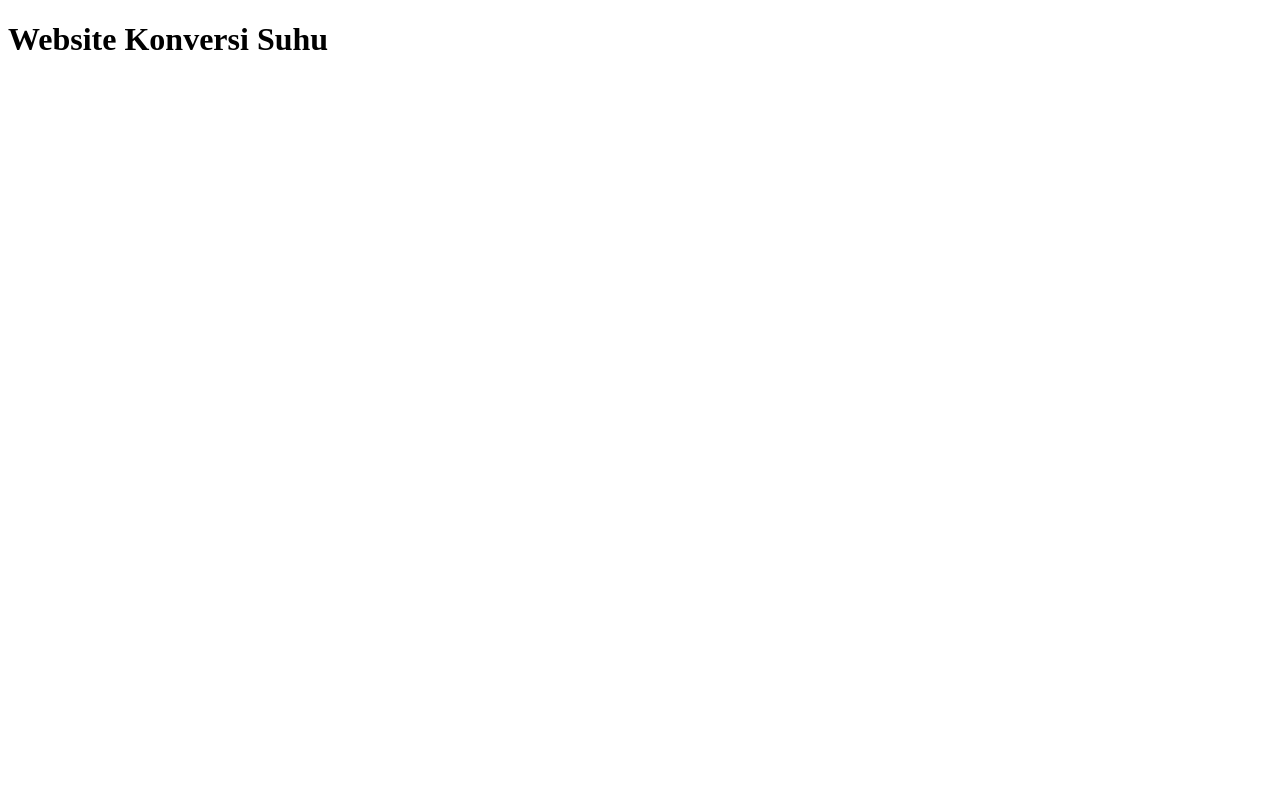
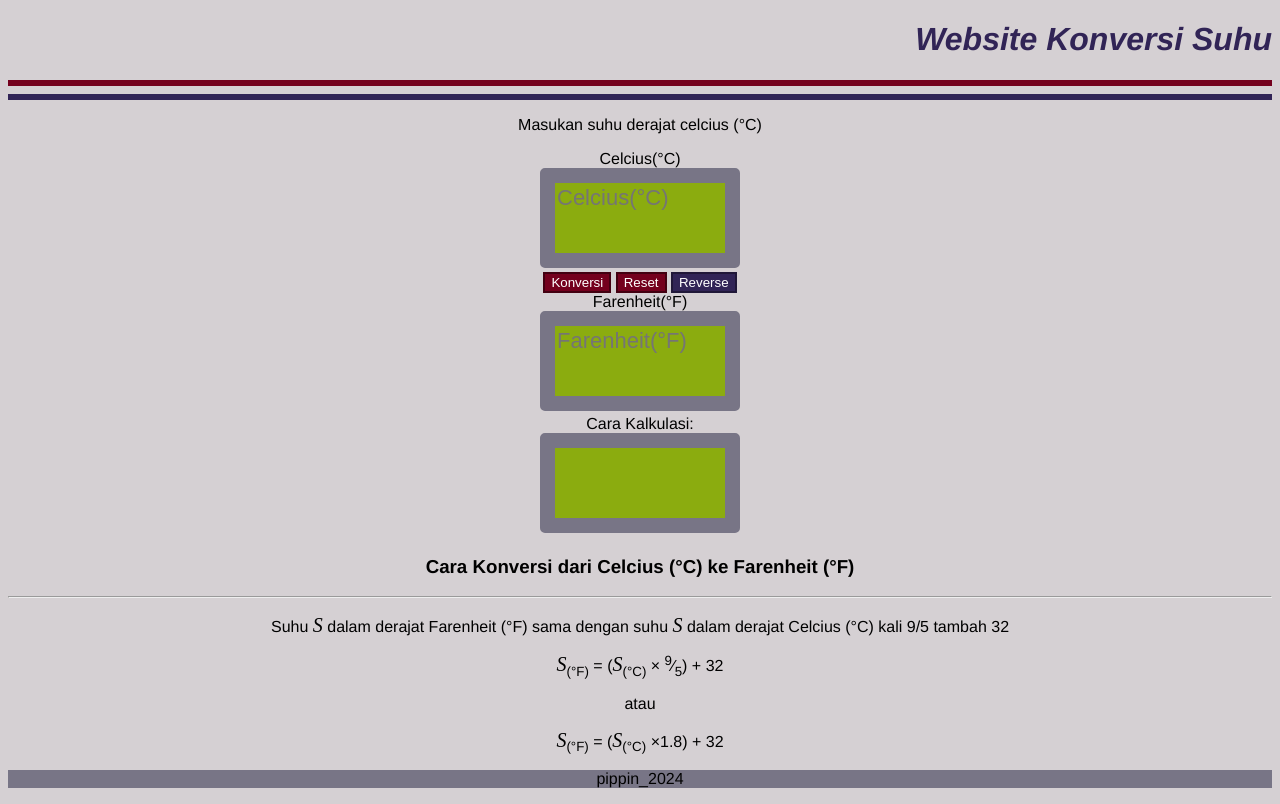
Before and after one commit to revou-fundamental-course/10-jun-24-pippin-23, a plain HTML site: page Index.html in a window 1280 px wide. Drawn offline with Linux system fonts and the light colour scheme; a web font is replaced by a local one.

Commit message:
second commit

```diff
--- a/Index.html
+++ b/Index.html
@@ -3,15 +3,92 @@
     <head>
             <meta charset="UTF-8">
             <meta name="viewport" content="width=device-width, inital-scale=1.0">
+
+            <link rel="preconnect" href="https://fonts.googleapis.com">
+            <link rel="preconnect" href="https://fonts.gstatic.com" crossorigin>
+            <link href="https://fonts.googleapis.com/css2?family=DotGothic16&display=swap" rel="stylesheet">
+
             <title>Konversi Suhu Gumilar</title>
-            <link rel="stysheet" href="css/style.css">
+            <!-- link css -->
+            <link rel="stylesheet" href="css/style.css">
     </head>
 
-    <body>
+    <body style="background-color: rgb(213, 208, 211);text-align: center;">
         <header>
-            <h1>Website Konversi Suhu</h1>
+            <h1 class="web-title">Website Konversi Suhu</h1>
 
+            <hr class="line-red" />
+            <hr class="line-blue"/>
+
+            <!-- link java script -->
             <script src="js/script.js"></script>
         </header>
+
+        <main style="text-align: center;">
+            <!-- Section Celcius -->
+             <p> Masukan suhu derajat celcius (&deg;C)</p>
+            <section>
+
+                <header>
+                    Celcius(&deg;C)
+                </header>
+
+                <textarea class="text-area" style="color: rgb(15, 56, 15);"
+                placeholder="Celcius(&deg;C)" id="celcius"></textarea>
+
+                <!-- tombol -->
+                <section>
+                <button class="button-red" id="konversi">Konversi</button>
+                <button class="button-red" id="reset">Reset</button>
+                <button class="button-blue" id="reverse">Reverse</button>
+                </section>
+
+            <section>
+             <!-- Section Farenheit -->
+              <header>
+                Farenheit(&deg;F)
+              </header>
+
+              <textarea class="text-area" style="color: rgb(15, 56, 15);"
+              placeholder="Farenheit(&deg;F)" id="farenheit"></textarea>
+
+            </section>
+
+             <section>
+              <!-- Section Calculator -->
+               <header>
+                Cara Kalkulasi:
+               </header>
+
+               <textarea class="text-area" style="color: rgb(15, 56, 15);"></textarea>
+
+             </section>
+
+             <section>
+                <!-- Section Rumus -->
+                 <h3>Cara Konversi dari Celcius (&deg;C) ke Farenheit (&deg;F)</h3>
+
+                 <hr />
+                 <p>Suhu <span class="subject-info">S</span> dalam derajat Farenheit (&deg;F) sama dengan suhu
+                    <span class="subject-info">S</span> dalam derajat Celcius (&deg;C) kali 9/5 tambah 32
+                </p>
+                 <p>
+                    <span class="subject-info">S</span><sub>(&deg;F)</sub> =
+                    (<span class="subject-info">S</span><sub>(&deg;C)</sub>
+                    &times; <sup>9</sup>&frasl;<sub>5</sub>) &plus; 32</p>
+                 <p>atau</p>
+                 <p><span class="subject-info">S</span><sub>(&deg;F)</sub> =
+                    (<span class="subject-info">S</span><sub>(&deg;C)</sub>
+                    &times;1.8) &plus; 32</p>
+             </section>
+
+            </section>
+        </main>
+
+        <footer style="background-color: #787586;">
+            <section>
+                <p>pippin_2024</p>
+            </section>
+        </footer>
     </body>
 </html>
--- a/css/style.css
+++ b/css/style.css
@@ -0,0 +1,51 @@
+/* File CSS */
+
+body{
+    font-family: Helvetica, sans-serif;
+}
+.web-title{
+    font-style: italic;
+    text-align: right;
+    color: rgb(49,36,86);
+    font-weight: 700;
+}
+.subject-info{
+    font-family: 'Times New Roman', Times, serif;
+    font-size: 20px;
+    font-style: italic;
+}
+.text-area{
+    box-sizing: border-box;
+    border: 15px solid #787586;
+    border-radius: 5px;
+    resize: none;
+    height: 100px;
+    width: 200px;
+    font-family: "DotGothic16", sans-serif;
+    font-weight: 500;
+    font-style: normal;
+    font-size: 22px;
+    background-color: rgb(139, 172, 15);
+}
+.line-red{
+    border: 3px solid rgb(116,0,29);
+}
+.line-blue{
+    border: 3px solid rgb(49,36,86);
+}
+.button-red {
+    background-color: rgb(116,0,29);
+    border: 2px solid rgb(67, 0, 17);
+    font-family: "DotGothic16", sans-serif;
+    font-weight: 500;
+    font-style: normal;
+    color: white;
+}
+.button-blue {
+    background-color: rgb(49,36,86);
+    border: 2px solid rgb(32, 23, 56);
+    font-family: "DotGothic16", sans-serif;
+    font-weight: 500;
+    font-style: normal;
+    color: white;
+}
--- a/js/script.js
+++ b/js/script.js
@@ -0,0 +1,18 @@
+// file javascript
+document.getElementById('konversi').onclick = tempConvert;
+document.getElementById('reset').onclick = clearForm;
+
+function tempConvert() {
+
+    var celcius = document.getElementById("celcius").value;
+    var farenheit = document.getElementById("farenheit").value;
+
+    if (celcius != '') {
+         farenheit = (parseFloat(celcius)) * 1.8 + 32;
+    } else {
+         celcius = (parseFloat(farenheit) -32) /1.8;
+    }
+
+    document.getElementById('celcius').value = parseFloat(celcius).toFixed(1)
+    document.getElementById('farenheit').value = parseFloat(farenheit).toFixed(1)
+}
```
